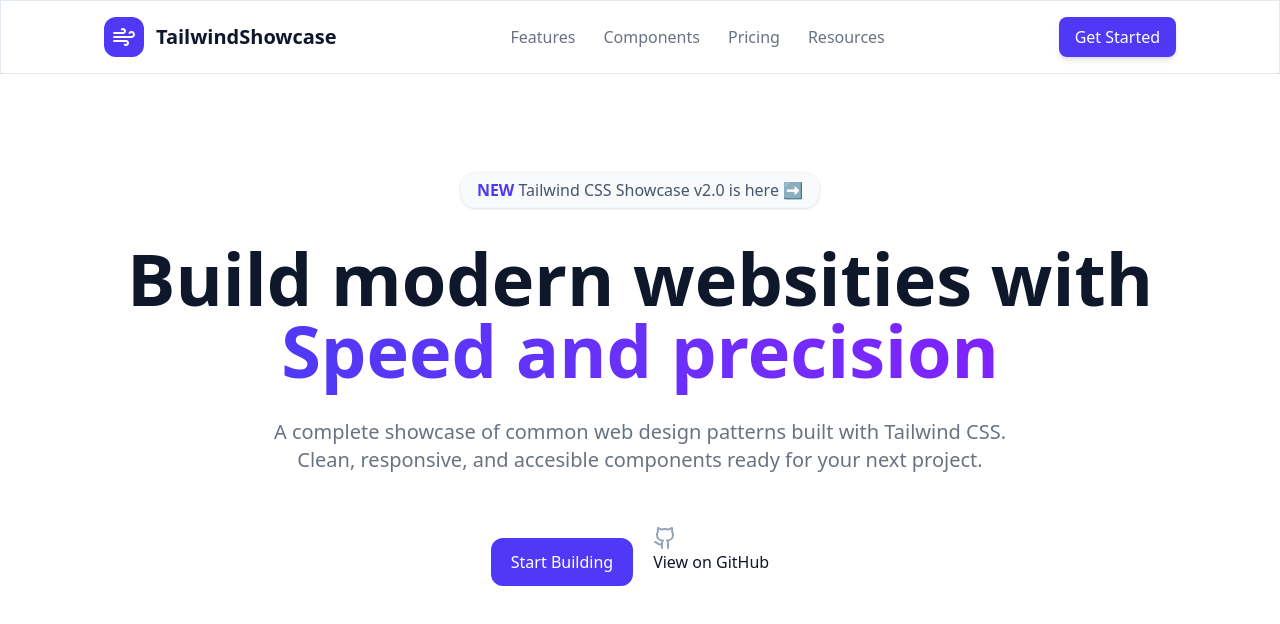
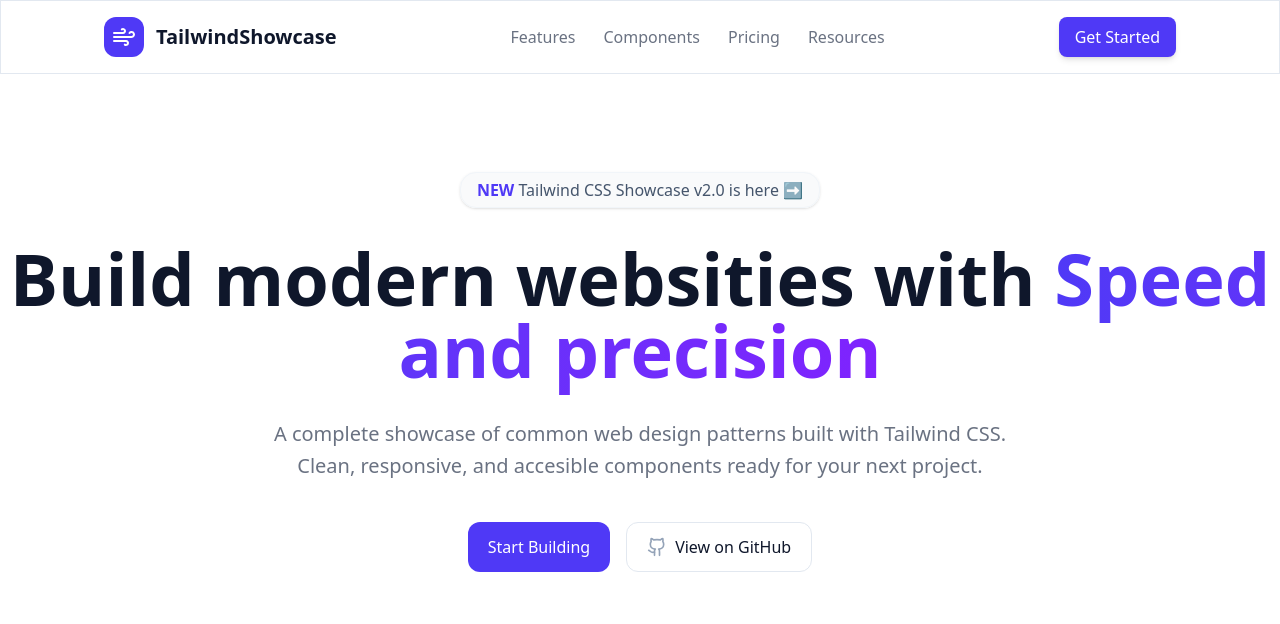
Before and after one commit to GaetanoNicotra/progetto-2, a React (Vite) app in the folder landing-page/: page / in a window 1280 px wide. Shown: the top 624 px of the page. Built offline with nearby package versions, Linux system fonts and the light colour scheme.

Commit message:
[UPD] creazione della HeroSection

```diff
--- a/landing-page/src/components/HeroSection.tsx
+++ b/landing-page/src/components/HeroSection.tsx
@@ -2,23 +2,37 @@
 const HeroSection = () => {
     return (
         <section className="relative overflow-hidden bg-white pt-16 pb-20 lg:pt245 lg:pb-28">
+
             {/* mini banner */}
             <div className="text-center mt-10">
                 <span className="text-slate-600 font-medium rounded-2xl bg-gray-50 border border-slate-100 px-4 py-1.5 shadow-sm"><b className="text-indigo-600">NEW</b> Tailwind CSS Showcase v2.0 is here ➡️</span>
             </div>
 
+            {/* subtitle */}
             <div className="text-center mt-10">
-                <h1 className="text-7xl font-bold">Build modern websities with <br /><span className="text-transparent bg-clip-text bg-linear-to-r from-indigo-600 to-violet-600">Speed and precision</span></h1>
+                <h1 className="text-7xl font-bold">Build modern websities with <span className="text-transparent bg-clip-text bg-linear-to-r from-indigo-600 to-violet-600">Speed and precision</span></h1>
 
-                <h4 className="text-gray-500 mt-8 text-xl" >A complete showcase of common web design patterns built with Tailwind CSS. <br /> Clean, responsive, and accesible components ready for your next project.</h4>
+                <h4 className="text-gray-500 mt-8 text-xl leading-8" >A complete showcase of common web design patterns built with Tailwind CSS. <br /> Clean, responsive, and accesible components ready for your next project.</h4>
             </div>
 
             {/* buttons */}
-            <div className="text-center mt-10">
-                <button className="px-5 py-3 bg-indigo-600 rounded-xl text-white">Start Building</button>
-                <button className="px-5 py-3"><img src="github.svg" alt="logo-gitHub" />View on GitHub</button>
+            <div className="mt-10 flex justify-center gap-4">
+                <button className="px-5 py-3 bg-indigo-600 rounded-xl text-white hover:bg-indigo-500 delay-150 hover:cursor-pointer">
+                    Start Building
+                </button>
+
+                <button className="inline-flex items-center gap-2 px-5 py-3 rounded-xl border border-slate-200 hover:bg-slate-50 delay-150 hover:text-indigo-500 hover:cursor-pointer">
+                    <img
+                        src="github.svg"
+                        alt="logo-github"
+                        className="w-5 h-5"
+                    />
+                    <span>View on GitHub</span>
+                </button>
             </div>
-        </section>
+
+
+        </section >
     )
 }
 
```
